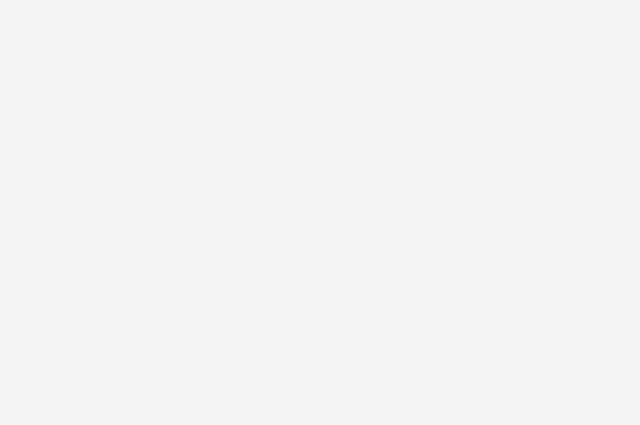
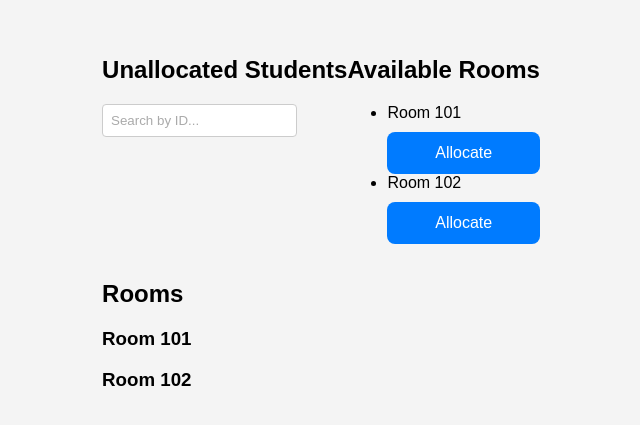
Before and after one commit to Swarnim-K/COEPTech-Hostel-Management-System, a React (Vite) app in the folder client/: page /room-allocate in a window 1280 px wide. Before the commit this address had no page. Shown: the part 177-602 px from the top of the page, without its empty margins (319-959 px from the left). Built offline with nearby package versions, Linux system fonts and the light colour scheme.

Commit message:
add allocation

```diff
--- a/client/src/App.jsx
+++ b/client/src/App.jsx
@@ -7,6 +7,7 @@ import FeatureComponent from './components/FeatureComponent'
 import StudentForm from './components/StudentForm.jsx';
 import GuestRegistration from './components/GuestRegistration.jsx';
 import AdminRegistration from './components/AdminRegistration.jsx';
+import RoomAllocation from './components/RoomAllocation.jsx';
 
 
 function App() {
@@ -20,6 +21,7 @@ function App() {
         <Route path="/admit-student" element={<StudentForm />} />
         <Route path="/guest-register" element={<GuestRegistration />} />
         <Route path="/admin-register" element={<AdminRegistration />} />
+        <Route path="/room-allocate" element={<RoomAllocation />} />
       </Routes>
     </BrowserRouter>
   );
--- /dev/null
+++ b/client/src/components/RoomAllocation.css
@@ -0,0 +1,54 @@
+.room-allocation-container {
+    margin: 20px;
+    padding: 20px;
+    border: 1px solid #ccc;
+    border-radius: 5px;
+    background-color: #f9f9f9;
+  }
+
+  .students-list,
+  .rooms-list {
+    width: 45%;
+  }
+
+  .students-list {
+    margin-right: 20px;
+  }
+
+  .rooms-list {
+    margin-left: 20px;
+  }
+
+  .list-title {
+    margin-bottom: 10px;
+    font-weight: bold;
+  }
+
+  .student-item,
+  .room-item {
+    padding: 5px;
+    margin-bottom: 5px;
+    background-color: #fff;
+    border: 1px solid #ccc;
+    border-radius: 3px;
+  }
+
+  .room-item:hover,
+  .student-item:hover {
+    background-color: #f0f0f0;
+    cursor: pointer;
+  }
+
+  .add-button {
+    margin-top: 10px;
+    padding: 8px 16px;
+    background-color: #007bff;
+    color: #fff;
+    border: none;
+    border-radius: 3px;
+    cursor: pointer;
+  }
+
+  .add-button:hover {
+    background-color: #0056b3;
+  }
--- /dev/null
+++ b/client/src/components/RoomAllocation.jsx
@@ -0,0 +1,145 @@
+import React, { useState } from 'react';
+import './RoomAllocation.css';
+
+// Dummy data
+const dummyStudents = [
+  { id: 112103001, name: 'Student 1' },
+  { id: 112103002, name: 'Student 2' },
+  { id: 112103003, name: 'Student 3' },
+  { id: 112103004, name: 'Student 4' },
+  { id: 112103005, name: 'Student 5' },
+  { id: 112103006, name: 'Student 6' },
+  { id: 112105007, name: 'Student 7' },
+  { id: 112105008, name: 'Student 8' },
+  { id: 112105009, name: 'Student 9' },
+  { id: 1112105010, name: 'Student 10' },
+  { id: 1112105011, name: 'Student 11' },
+  { id: 1112105012, name: 'Student 12' },
+  // Add more dummy students as needed
+];
+
+const dummyRooms = [
+  { id: 1, number: 101, capacity: 4, students: [] },
+  { id: 2, number: 102, capacity: 4, students: [] },
+  // Add more dummy rooms as needed
+];
+
+const RoomAllocation = () => {
+  const [students, setStudents] = useState(dummyStudents);
+  const [rooms, setRooms] = useState(dummyRooms);
+  const [searchStudentId, setSearchStudentId] = useState('');
+  const [selectedRoomId, setSelectedRoomId] = useState(null); // Selected room ID
+  const [allocationMessage, setAllocationMessage] = useState(''); // Allocation message
+
+  // Function to allocate students to rooms
+  const allocateRooms = () => {
+    let allocatedStudents = [...students];
+    let allocatedRooms = [...rooms];
+
+    allocatedRooms.forEach(room => {
+      if (room.id === selectedRoomId) {
+        const studentIndex = students.findIndex(student => student.id === parseInt(searchStudentId));
+        if (studentIndex !== -1 && room.students.length < room.capacity) {
+          room.students.push(students[studentIndex]);
+          setStudents(prevStudents => prevStudents.filter((_, index) => index !== studentIndex));
+          setAllocationMessage(`Allocated student to Room ${room.number}`);
+        } else {
+          setAllocationMessage(`Room ${room.number} is at capacity`);
+        }
+      }
+    });
+
+    setRooms(allocatedRooms);
+    setSearchStudentId('');
+    setSelectedRoomId(null);
+  };
+
+  // Function to filter students based on search input
+  const filteredStudents = students.filter(student =>
+    student.id.toString().startsWith(searchStudentId)
+  );
+
+  // Function to handle allocating a student to the specified room
+  const allocateStudentToRoom = studentId => {
+    const studentIndex = students.findIndex(student => student.id === parseInt(studentId));
+    if (studentIndex !== -1) {
+      const allocatedStudent = students[studentIndex];
+      setStudents(prevStudents => prevStudents.filter((_, index) => index !== studentIndex));
+
+      const updatedRooms = rooms.map(room => {
+        if (room.id === selectedRoomId) {
+          room.students.push(allocatedStudent);
+        }
+        return room;
+      });
+      setRooms(updatedRooms);
+    }
+  };
+
+  // Function to render each student with disabled state if the room is at capacity
+  const renderStudent = student => {
+    const isRoomFull = rooms.some(room => room.id === selectedRoomId && room.students.length >= room.capacity);
+    return (
+      <div key={student.id} onClick={() => {
+        if (!isRoomFull) {
+          allocateStudentToRoom(student.id);
+        }
+      }} style={{ cursor: isRoomFull ? 'not-allowed' : 'pointer', color: isRoomFull ? 'gray' : 'inherit' }}>
+        {student.name}
+      </div>
+    );
+  };
+
+  return (
+    <div>
+      <div style={{ display: 'flex', justifyContent: 'space-between' }}>
+        <div>
+          <h2>Unallocated Students</h2>
+          <div className="dropdown">
+            <input
+              type="text"
+              value={searchStudentId}
+              onChange={e => setSearchStudentId(e.target.value)}
+              placeholder="Search by ID..."
+            />
+            {searchStudentId && (
+              <div className="dropdown-content">
+                {filteredStudents.map(student => renderStudent(student))}
+              </div>
+            )}
+          </div>
+        </div>
+        <div>
+          <h2>Available Rooms</h2>
+          <ul>
+            {rooms.map(room => (
+              <li key={room.id}>
+                Room {room.number}{' '}
+                <button onClick={() => {
+                  setSelectedRoomId(room.id);
+                  setAllocationMessage(`Allocating to Room ${room.number}`);
+                }}>Allocate</button>
+              </li>
+            ))}
+          </ul>
+        </div>
+      </div>
+      <div>
+        <h2>{allocationMessage}</h2>
+        <h2>Rooms</h2>
+        {rooms.map(room => (
+          <div key={room.id}>
+            <h3>Room {room.number}</h3>
+            <ul>
+              {room.students.map(student => (
+                <li key={student.id}>{student.name}</li>
+              ))}
+            </ul>
+          </div>
+        ))}
+      </div>
+    </div>
+  );
+};
+
+export default RoomAllocation;
```
